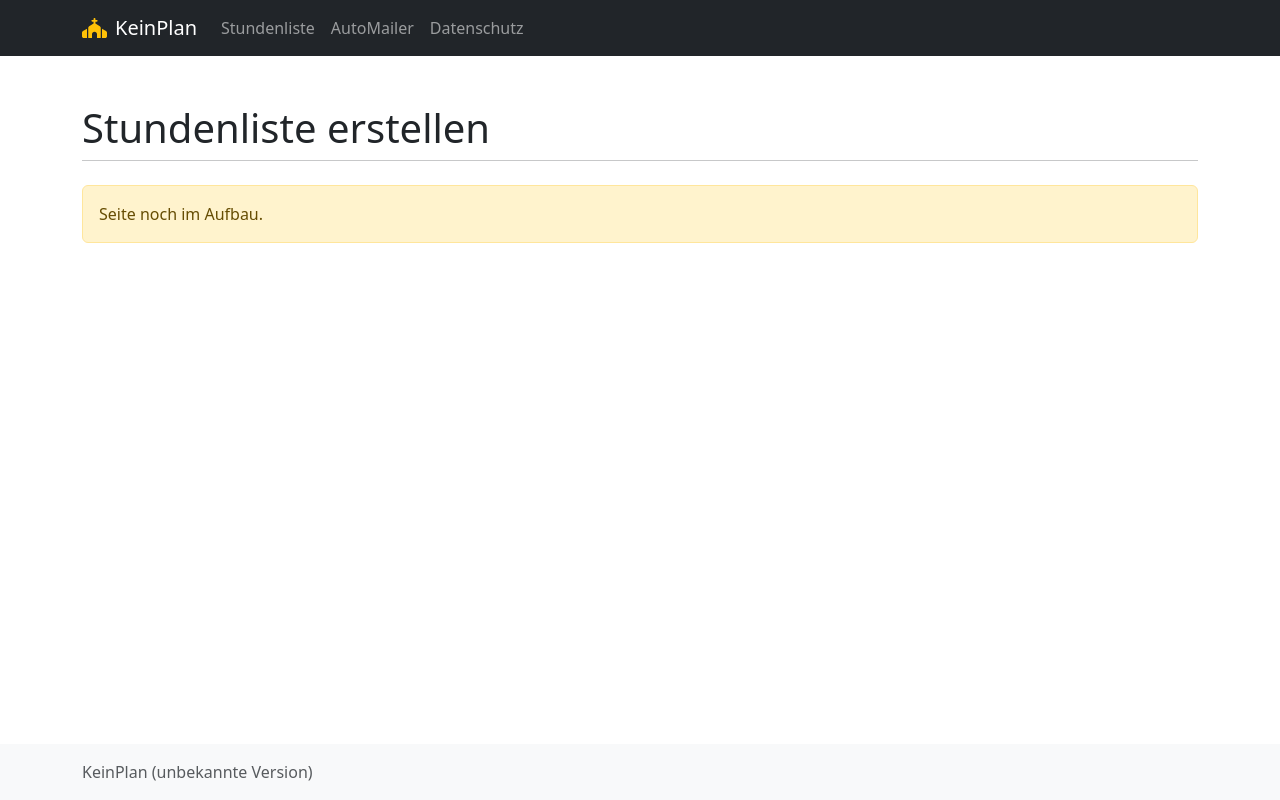
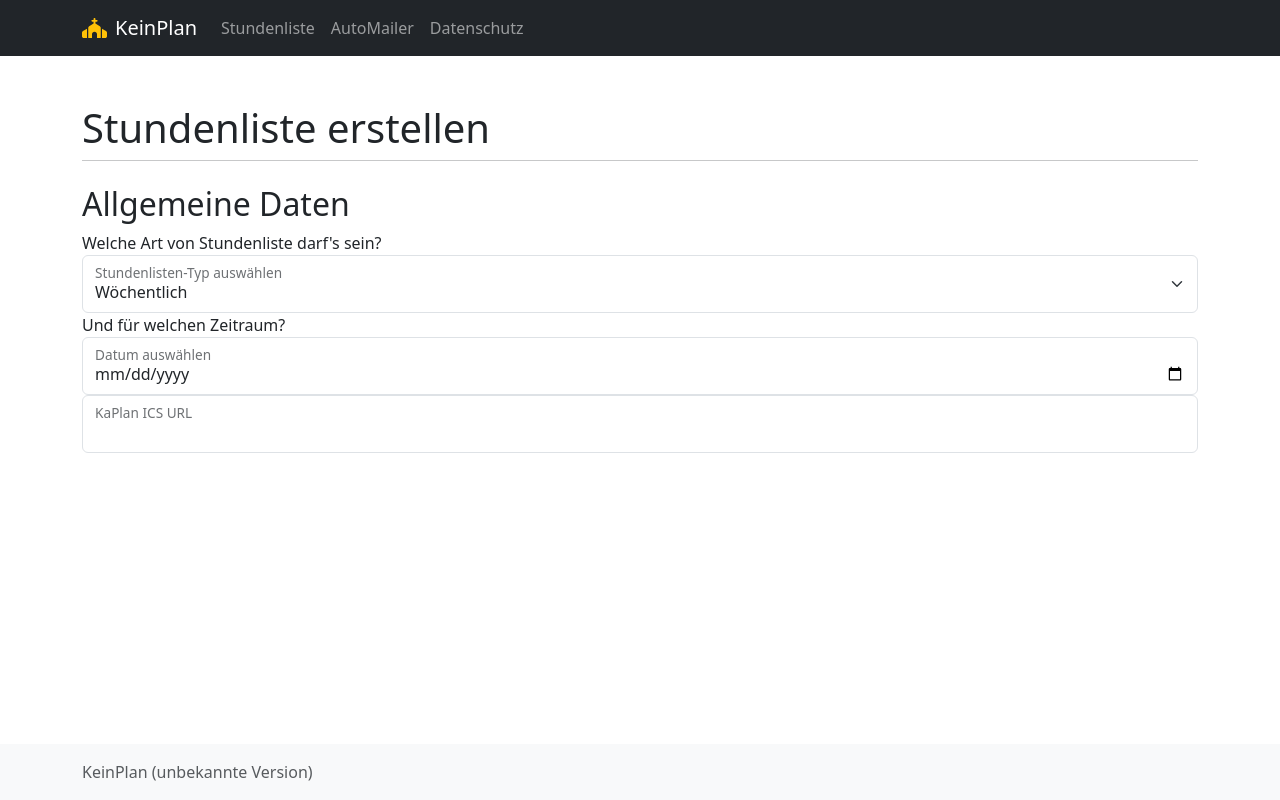
Before and after one commit to nbe95/KeinPlan, a Next.js app in the folder frontend/: page /time-sheet in a window 1280 px wide. Built offline with nearby package versions, Linux system fonts and the light colour scheme; no server answers.

Commit message:
First draft

```diff
--- /dev/null
+++ b/frontend/components/timesheet-generator.tsx
@@ -0,0 +1,49 @@
+import { useState } from "react";
+import { FloatingLabel, Form } from "react-bootstrap";
+
+const TimesheetGenerator = () => {
+  enum Steps {
+    Data,
+    Check,
+    Download,
+  }
+
+  const [step, setStep] = useState<Steps>(Steps.Data);
+
+  return (
+    <>
+      {step == Steps.Data && (
+        <>
+          <h2>Allgemeine Daten</h2>
+          Welche Art von Stundenliste darf's sein?
+          <FloatingLabel
+            controlId="typeLabel"
+            label="Stundenlisten-Typ auswählen"
+          >
+            <Form.Select aria-label="Floating label select example">
+              <option value="weekly" selected>
+                Wöchentlich
+              </option>
+            </Form.Select>
+          </FloatingLabel>
+          Und für welchen Zeitraum?
+          <FloatingLabel controlId="dateLabel" label="Datum auswählen">
+            <Form.Control
+              type="date"
+              placeholder="Datum"
+              onChange={(e) => {}}
+              required
+            />
+          </FloatingLabel>
+          <FloatingLabel controlId="kaPlanKeyLabel" label="KaPlan ICS URL">
+            <Form.Control type="text" required />
+          </FloatingLabel>
+        </>
+      )}
+      {step == Steps.Check && <></>}
+      {step == Steps.Download && <></>}
+    </>
+  );
+};
+
+export default TimesheetGenerator;
--- a/frontend/pages/time-sheet.tsx
+++ b/frontend/pages/time-sheet.tsx
@@ -1,14 +1,14 @@
 import { NextPage } from "next";
-import { Alert } from "react-bootstrap";
 import PageSection from "../components/page-section";
 import PageWrapper from "../components/page-wrapper";
+import TimesheetGenerator from "../components/timesheet-generator";
 import { PageProps, getBackendInfo } from "../utils/backend-info";
 
 const Page: NextPage = (pageProps: PageProps) => {
   return (
     <PageWrapper backendInfo={pageProps.backendInfo} title="Stundenliste">
       <PageSection headline="Stundenliste erstellen">
-        <Alert variant="warning">Seite noch im Aufbau.</Alert>
+        <TimesheetGenerator />
       </PageSection>
     </PageWrapper>
   );
--- a/frontend/utils/backend-info.ts
+++ b/frontend/utils/backend-info.ts
@@ -13,6 +13,6 @@ export const getBackendInfo = async (res) => {
     const query = await fetch(`${API_BASE_URL_SERVER}/info`);
     return await query.json();
   } catch (error) {
-    return {"error": `${error}`}
+    return { error: `${error}` };
   }
 };
```
Also changed, not shown: frontend/components/footer.tsx (+6 -5 lines), frontend/tsconfig.json (+4 -4 lines).
